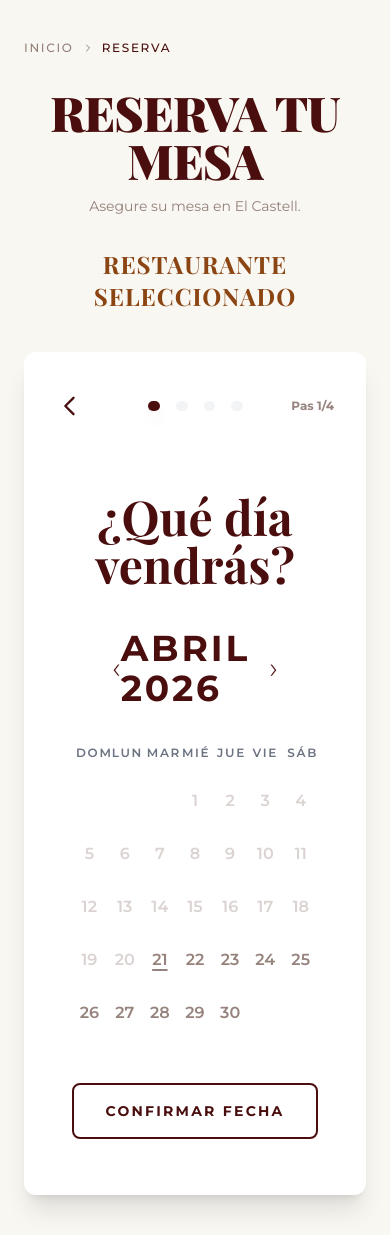
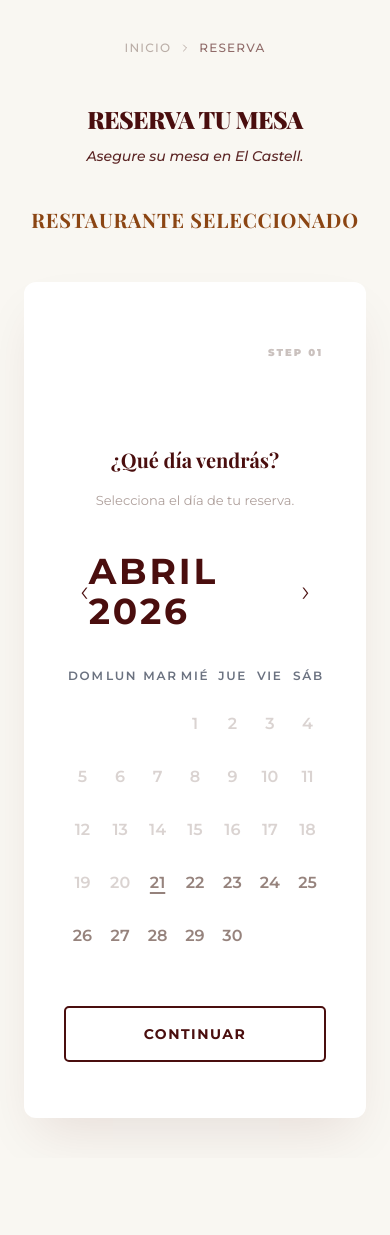
Before and after one commit to luabde/DishSync-Frontend, a React (Vite) app: page /reservar in a window 390 px wide. After the commit the page ends 1158 px from the top, so only its background shows below. Built offline with nearby package versions, Linux system fonts and the light colour scheme; no server answers; a web font is replaced by a local one.

Commit message:
pasos formulario mejor que antes

```diff
--- a/src/components/client/reservationForm/ReservationStepper.tsx
+++ b/src/components/client/reservationForm/ReservationStepper.tsx
@@ -7,11 +7,13 @@ type ReservationStepperProps = {
 
 export default function ReservationStepper({ step, totalSteps, onBack, onGoToStep }: ReservationStepperProps) {
   return (
-    <div className="mb-14 flex items-center justify-between gap-4 px-2">
+    <div className="mb-16 flex items-center justify-between px-4">
       <button
         type="button"
         onClick={onBack}
-        className="p-4 -ml-4 rounded-full text-ds-brand-wine transition-all active:scale-90 hover:bg-ds-brand-wine/5"
+        className={`p-4 -ml-4 rounded-full transition-all active:scale-90 ${
+          step === 1 ? "opacity-0 pointer-events-none" : "text-ds-brand-wine hover:bg-ds-brand-wine/5"
+        }`}
         aria-label="Volver al paso anterior"
       >
         <svg className="h-7 w-7" fill="none" viewBox="0 0 24 24" stroke="currentColor">
@@ -19,7 +21,7 @@ export default function ReservationStepper({ step, totalSteps, onBack, onGoToSte
         </svg>
       </button>
 
-      <div className="flex max-w-xl flex-1 gap-4 px-8">
+      <div className="flex gap-4 flex-1 max-w-xl px-12">
         {Array.from({ length: totalSteps }, (_, index) => {
           const stepNumber = index + 1;
           const isActive = stepNumber === step;
@@ -29,23 +31,23 @@ export default function ReservationStepper({ step, totalSteps, onBack, onGoToSte
             <button
               key={stepNumber}
               type="button"
-              onClick={() => isCompleted && onGoToStep(stepNumber)}
+              onClick={() => (isCompleted ? onGoToStep(stepNumber) : undefined)}
+              disabled={!isCompleted}
               aria-label={`Ir al paso ${stepNumber}`}
               className={`h-2.5 flex-1 rounded-full transition-all duration-700 ${
                 isActive
-                  ? "bg-ds-brand-wine shadow-lg shadow-ds-brand-wine/20"
+                  ? "bg-[#4A1A12] w-full shadow-lg shadow-ds-brand-wine/20"
                   : isCompleted
-                  ? "cursor-pointer bg-ds-brand-wine/20 hover:bg-ds-brand-wine/35"
-                  : "cursor-not-allowed bg-gray-100"
+                  ? "bg-[#4A1A12] opacity-20 hover:opacity-40 cursor-pointer"
+                  : "bg-gray-100 cursor-not-allowed"
               }`}
-              disabled={!isCompleted}
             />
           );
         })}
       </div>
 
-      <span className="whitespace-nowrap text-xs font-bold text-ds-fg-secondary">
-        Pas {step}/{totalSteps}
+      <span className="text-[10px] font-black tracking-[0.2em] text-ds-fg-secondary/50 whitespace-nowrap">
+        STEP 0{step}
       </span>
     </div>
   );
--- a/src/components/client/reservationForm/StepCalendar.tsx
+++ b/src/components/client/reservationForm/StepCalendar.tsx
@@ -3,6 +3,7 @@ import FullCalendar from "@fullcalendar/react";
 import dayGridPlugin from "@fullcalendar/daygrid";
 import interactionPlugin from "@fullcalendar/interaction";
 import { useClientReservation } from "../../../hooks/clientReservation.hook";
+import { FormTitle } from "../../common/FormTitle";
 
 type StepCalendarProps = {
   submitAttempted: boolean;
@@ -60,15 +61,15 @@ export default function StepCalendar({ submitAttempted, onConfirmDate }: StepCal
 
   return (
     <section className="mx-auto w-full max-w-2xl">
-      <header className="mb-8 text-center">
-        <h2 className="font-ds-display text-5xl font-bold text-ds-brand-wine">¿Qué día vendrás?</h2>
-      </header>
+      <FormTitle description="Selecciona el día de tu reserva.">
+        ¿Qué día vendrás?
+      </FormTitle>
 
-      <div className="rounded-ds-table bg-ds-bg-elevated px-6 pb-4 pt-2">
+      <div className="rounded-2xl bg-transparent px-0 pb-2 pt-2">
         {/* Cabecera del calendario.
             - Flechas: mueven el calendario con la API de FullCalendar.
             - Texto central: usa nuestro estado visibleMonth. */}
-        <div className="mb-8 flex items-center justify-between px-10">
+        <div className="mb-8 flex items-center justify-between px-4 sm:px-10">
           <button
             type="button"
             onClick={() => calendarRef.current?.getApi().prev()}
@@ -140,13 +141,13 @@ export default function StepCalendar({ submitAttempted, onConfirmDate }: StepCal
           <p className="mt-8 text-center text-sm font-medium text-red-700">Debes seleccionar una fecha para continuar.</p>
         ) : null}
 
-        <div className="mt-10 flex justify-center pb-4">
+        <div className="mt-10 flex justify-center pb-2">
           <button
             type="button"
             onClick={onConfirmDate}
-            className="w-full max-w-xs rounded-ds-md border-2 border-ds-brand-wine bg-transparent py-4 text-sm font-bold uppercase tracking-[0.16em] text-ds-brand-wine transition hover:bg-ds-brand-wine hover:text-ds-fg-on-brand"
+            className="w-full max-w-xs rounded-ds-sm border-2 border-ds-brand-wine bg-transparent py-4 font-ds-sans text-sm font-bold uppercase tracking-[1.5px] text-ds-brand-wine transition-all duration-300 hover:bg-ds-brand-wine hover:text-white hover:shadow-ds-btn active:scale-[0.98]"
           >
-            Confirmar fecha
+            Continuar
           </button>
         </div>
       </div>
--- a/src/components/client/reservationForm/StepShiftHours.tsx
+++ b/src/components/client/reservationForm/StepShiftHours.tsx
@@ -1,4 +1,5 @@
 import { useClientReservation } from "../../../hooks/clientReservation.hook";
+import { FormTitle } from "../../common/FormTitle";
 
 type StepShiftHoursProps = {
   submitAttempted: boolean;
@@ -20,10 +21,9 @@ export default function StepShiftHours({ submitAttempted, onConfirmShiftHour }:
 
   return (
     <section className="mx-auto w-full max-w-2xl">
-      <header className="mb-8 text-center">
-        <h2 className="font-ds-display text-5xl font-bold text-ds-brand-wine">¿A qué hora vendrás?</h2>
-        <p className="mt-2 text-sm text-ds-fg-secondary">Selecciona un turno y una hora disponible.</p>
-      </header>
+      <FormTitle description="Selecciona un turno y una hora disponible.">
+        ¿A qué hora vendrás?
+      </FormTitle>
 
       {!hasData ? (
         <div className="rounded-ds-table border border-ds-border-default bg-ds-surface p-8 text-center">
@@ -32,8 +32,10 @@ export default function StepShiftHours({ submitAttempted, onConfirmShiftHour }:
       ) : (
         <div className="space-y-6">
           {horarisTorns.map((turn) => (
-            <article key={turn.id} className="rounded-ds-table border border-ds-border-default bg-ds-surface p-5">
-              <h3 className="text-xs font-semibold uppercase tracking-[0.14em] text-ds-brand-copper">{turn.nom}</h3>
+            <article key={turn.id} className="rounded-2xl border border-black/5 bg-[#F5F5F5]/60 p-6">
+              <h3 className="text-[10px] font-black uppercase tracking-[0.28em] text-ds-brand-copper/70">
+                {turn.nom}
+              </h3>
               <div className="mt-4 flex flex-wrap gap-3">
                 {turn.hores.map((hour) => {
                   const isSelected = selectedShiftId === turn.id && selectedShiftHour === hour;
@@ -46,10 +48,10 @@ export default function StepShiftHours({ submitAttempted, onConfirmShiftHour }:
                         setSelectedShiftId(turn.id);
                         setSelectedShiftHour(hour);
                       }}
-                      className={`rounded-ds-md border px-4 py-2 text-sm font-semibold transition ${
+                      className={`rounded-xl border px-4 py-2 text-sm font-bold transition ${
                         isSelected
                           ? "border-ds-brand-wine bg-ds-brand-wine text-ds-fg-on-brand"
-                          : "border-ds-input-border text-ds-brand-wine hover:border-ds-brand-wine/60 hover:bg-ds-brand-wine/5"
+                          : "border-black/10 bg-white text-ds-brand-wine hover:border-ds-brand-wine/40 hover:bg-white"
                       }`}
                     >
                       {hour}
@@ -71,9 +73,9 @@ export default function StepShiftHours({ submitAttempted, onConfirmShiftHour }:
           type="button"
           onClick={onConfirmShiftHour}
           disabled={!hasData || !selectedShiftId || !selectedShiftHour}
-          className="w-full max-w-xs rounded-ds-md border-2 border-ds-brand-wine bg-transparent py-4 text-sm font-bold uppercase tracking-[0.16em] text-ds-brand-wine transition hover:bg-ds-brand-wine hover:text-ds-fg-on-brand disabled:cursor-not-allowed disabled:opacity-50"
+          className="w-full max-w-xs rounded-ds-sm border-2 border-ds-brand-wine bg-transparent py-4 font-ds-sans text-sm font-bold uppercase tracking-[1.5px] text-ds-brand-wine transition-all duration-300 hover:bg-ds-brand-wine hover:text-white hover:shadow-ds-btn active:scale-[0.98] disabled:cursor-not-allowed disabled:opacity-50"
         >
-          Confirmar horario
+          Continuar
         </button>
       </div>
     </section>
--- a/src/components/client/reservationForm/StepTableSelection.tsx
+++ b/src/components/client/reservationForm/StepTableSelection.tsx
@@ -1,6 +1,7 @@
 import { useState } from "react";
 import TableIllustration from "../../admin/CreateRestaurant/TableIllustration";
 import { useClientReservation } from "../../../hooks/clientReservation.hook";
+import { FormTitle } from "../../common/FormTitle";
 
 /**
  * TableIllustration solo acepta estos valores para el prop `type`.
@@ -96,32 +97,29 @@ export default function StepTableSelection({
 
   return (
     <section className="mx-auto w-full max-w-4xl">
-      <header className="mb-8 text-center">
-        <h2 className="font-ds-display text-5xl font-bold text-ds-brand-wine">
-          Elige tu mesa
-        </h2>
-        <p className="mt-2 text-sm text-ds-fg-secondary">
-          Selecciona una zona y una mesa disponible.
-        </p>
-      </header>
+      <FormTitle description="Selecciona una zona y una mesa disponible.">
+        Elige tu mesa
+      </FormTitle>
 
       {/* Pestañas de zonas — mismo estilo que el admin (border-[#4A1A12], fondo activo oscuro) */}
       {zones.length > 0 && (
-        <div className="mb-8 flex justify-center gap-4">
+        <div className="mb-10 flex justify-center">
+          <div className="bg-[#F5F5F5] p-1.5 rounded-2xl flex gap-1 shadow-inner flex-wrap justify-center">
           {zones.map((zone) => (
             <button
               key={zone.id}
               type="button"
               onClick={() => void onZoneChange(zone.id)}
-              className={`px-10 py-3 border-2 border-[#4A1A12] text-[10px] font-black uppercase tracking-[0.3em] transition-all ${
+              className={`px-5 py-2.5 rounded-xl text-[10px] font-black uppercase tracking-[0.2em] transition-all duration-300 sm:px-8 ${
                 activeZoneId === zone.id
-                  ? "bg-[#4A1A12] text-white"
-                  : "bg-white text-[#4A1A12] hover:bg-gray-50"
+                  ? "bg-white text-[#4A1A12] shadow-md scale-[1.02]"
+                  : "text-brand-gray/40 hover:text-brand-gray/60 hover:bg-white/50"
               }`}
             >
               {zone.nom}
             </button>
           ))}
+          </div>
         </div>
       )}
 
@@ -131,11 +129,11 @@ export default function StepTableSelection({
         fondo blanco, esquinas redondeadas, sombra sutil y scroll vertical.
       */}
       <div className="flex justify-center">
-        <div className="w-[440px] shrink-0">
-          <div className="relative bg-white border border-gray-100 rounded-[2.5rem] shadow-[0_20px_50px_rgba(74,26,18,0.05)] min-h-[640px] overflow-hidden">
-            <div className="h-full overflow-y-auto max-h-[720px] relative z-10">
+        <div className="w-full max-w-[520px] shrink-0">
+          <div className="relative bg-white border border-gray-100 rounded-[2.5rem] shadow-[0_20px_50px_rgba(74,26,18,0.05)] min-h-[560px] overflow-hidden">
+            <div className="h-full overflow-y-auto max-h-[680px] relative z-10">
               {!hasTables ? (
-                <div className="flex min-h-[640px] items-center justify-center">
+                <div className="flex min-h-[560px] items-center justify-center">
                   <p className="text-sm text-[#4A1A12]/40">
                     No hay mesas para la zona seleccionada.
                   </p>
@@ -148,7 +146,7 @@ export default function StepTableSelection({
                   y no respeta fila/columna de la BD.
                 */
                 <div
-                  className="grid w-full grid-cols-3 gap-6 p-1"
+                  className="grid w-full grid-cols-3 gap-6 p-4"
                   style={{
                     gridTemplateRows: `repeat(${rowCount}, 130px)`,
                   }}
@@ -228,7 +226,7 @@ export default function StepTableSelection({
       */}
       {selectedTable && personOptions.length > 0 && (
         <div className="mt-6 flex justify-center">
-          <div className="w-[440px] rounded-3xl border border-gray-100 bg-white p-5 shadow-[0_8px_24px_rgba(74,26,18,0.06)]">
+          <div className="w-full max-w-[520px] rounded-3xl border border-gray-100 bg-white p-5 shadow-[0_8px_24px_rgba(74,26,18,0.06)]">
             <p className="mb-3 text-center text-[10px] font-black uppercase tracking-[0.3em] text-[#5f6d43]/60">
               Número de personas
             </p>
@@ -265,9 +263,9 @@ export default function StepTableSelection({
           type="button"
           onClick={onConfirmTable}
           disabled={!hasTables || !selectedTableId}
-          className="w-full max-w-xs rounded-ds-md border-2 border-ds-brand-wine bg-transparent py-4 text-sm font-bold uppercase tracking-[0.16em] text-ds-brand-wine transition hover:bg-ds-brand-wine hover:text-ds-fg-on-brand disabled:cursor-not-allowed disabled:opacity-50"
+          className="w-full max-w-xs rounded-ds-sm border-2 border-ds-brand-wine bg-transparent py-4 font-ds-sans text-sm font-bold uppercase tracking-[1.5px] text-ds-brand-wine transition-all duration-300 hover:bg-ds-brand-wine hover:text-white hover:shadow-ds-btn active:scale-[0.98] disabled:cursor-not-allowed disabled:opacity-50"
         >
-          Confirmar mesa
+          Continuar
         </button>
       </div>
     </section>
--- a/src/pages/admin/CreateRestaurant.tsx
+++ b/src/pages/admin/CreateRestaurant.tsx
@@ -240,7 +240,7 @@ const CreateRestaurantContent: React.FC = () => {
                         <div className="pt-20">
                             <button
                                 onClick={handlePrimaryAction}
-                                className="w-full py-4 bg-ds-brand-wine text-white rounded-ds-sm font-ds-sans text-sm font-bold uppercase tracking-[1.5px] shadow-sm transition-all duration-300 hover:bg-ds-brand-wine/90 hover:shadow-ds-btn active:scale-[0.98]"
+                                className="w-full py-4 rounded-ds-sm border-2 border-ds-brand-wine bg-transparent text-ds-brand-wine font-ds-sans text-sm font-bold uppercase tracking-[1.5px] transition-all duration-300 hover:bg-ds-brand-wine hover:text-white hover:shadow-ds-btn active:scale-[0.98]"
                             >
                                 {step === 6 ? 'Crear Restaurant' : 'CONTINUAR'}
                             </button>
--- a/src/pages/client/ClientReservation.tsx
+++ b/src/pages/client/ClientReservation.tsx
@@ -69,29 +69,29 @@ function ClientReservationContent() {
   };
 
   return (
-    <div className="min-h-screen bg-ds-bg-page text-ds-fg-default">
+    <div className="min-h-screen bg-[#F9F7F2] font-body text-brand-gray antialiased">
       <div className="mx-auto w-full max-w-4xl px-6 py-10">
-        <nav className="mb-8 flex items-center gap-2 text-xs font-medium uppercase tracking-[0.14em] text-ds-fg-secondary">
-          <Link to="/" className="transition hover:text-ds-brand-wine">
+        <nav className="mb-12 flex items-center justify-center gap-2 text-xs font-medium text-brand-gray/40 uppercase tracking-widest">
+          <Link to="/" className="hover:text-brand-primary transition-colors">
             Inicio
           </Link>
           <ChevronRight className="size-3" />
-          <span className="text-ds-brand-wine">Reserva</span>
+          <span className="text-brand-primary/60">Reserva</span>
         </nav>
 
-        <header className="mb-10 text-center">
-          <h1 className="font-ds-display text-5xl font-black uppercase tracking-[-0.02em] text-ds-brand-wine">
+        <header className="mb-12 text-center">
+          <h1 className="text-center font-ds-display text-2xl font-black uppercase leading-tight tracking-tight text-ds-brand-wine sm:text-3xl md:text-4xl md:leading-[1.15] lg:text-[48px] lg:leading-[64.8px] lg:tracking-[-3px]">
             Reserva tu mesa
           </h1>
-          <p className="mx-auto mt-3 max-w-xl text-sm text-ds-fg-secondary">
+          <p className="mx-auto mt-3 max-w-[699px] px-1 text-center font-ds-sans text-sm font-medium italic text-ds-brand-wine/90 sm:mt-4 sm:text-base">
             Asegure su mesa en El Castell.
           </p>
-          <p className="mt-8 font-ds-display text-2xl font-bold uppercase tracking-[0.04em] text-ds-brand-copper">
+          <p className="mt-10 font-ds-display text-xl font-bold uppercase tracking-[0.04em] text-ds-brand-copper sm:text-2xl">
             {selectedRestaurantName || "Restaurante seleccionado"}
           </p>
         </header>
 
-        <section className="rounded-ds-table bg-ds-bg-elevated p-6 shadow-ds-table md:p-10">
+        <section className="bg-white rounded-ds-table shadow-2xl shadow-brand-primary/10 p-10 md:p-14 transition-all duration-700">
           {!showPendingConfirmation ? (
             <ReservationStepper
               step={step}
```
Also changed, not shown: src/components/client/reservationForm/StepReservationPendingConfirmation.tsx (+4 -4 lines), src/components/client/reservationForm/StepReservationSummary.tsx (+37 -57 lines).
